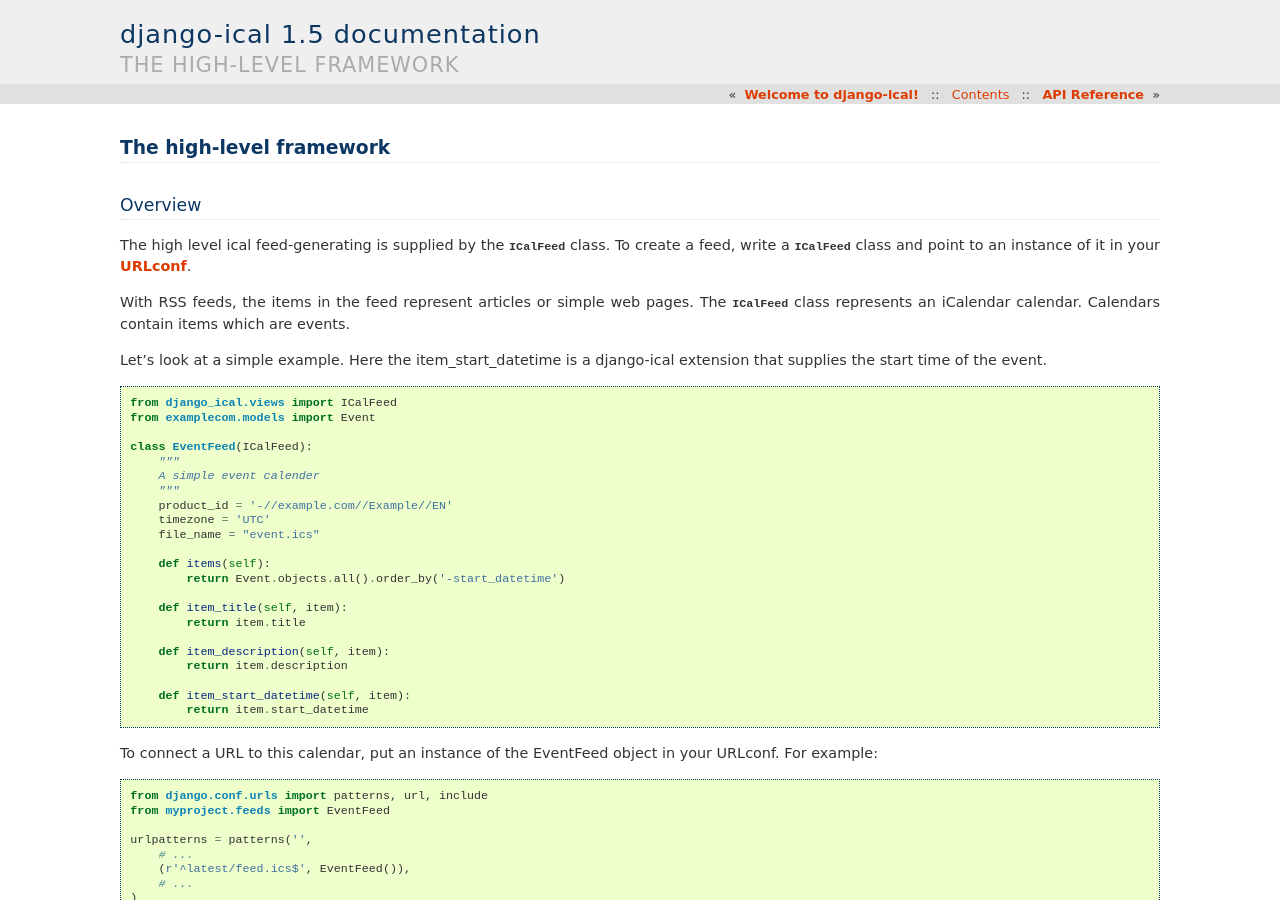
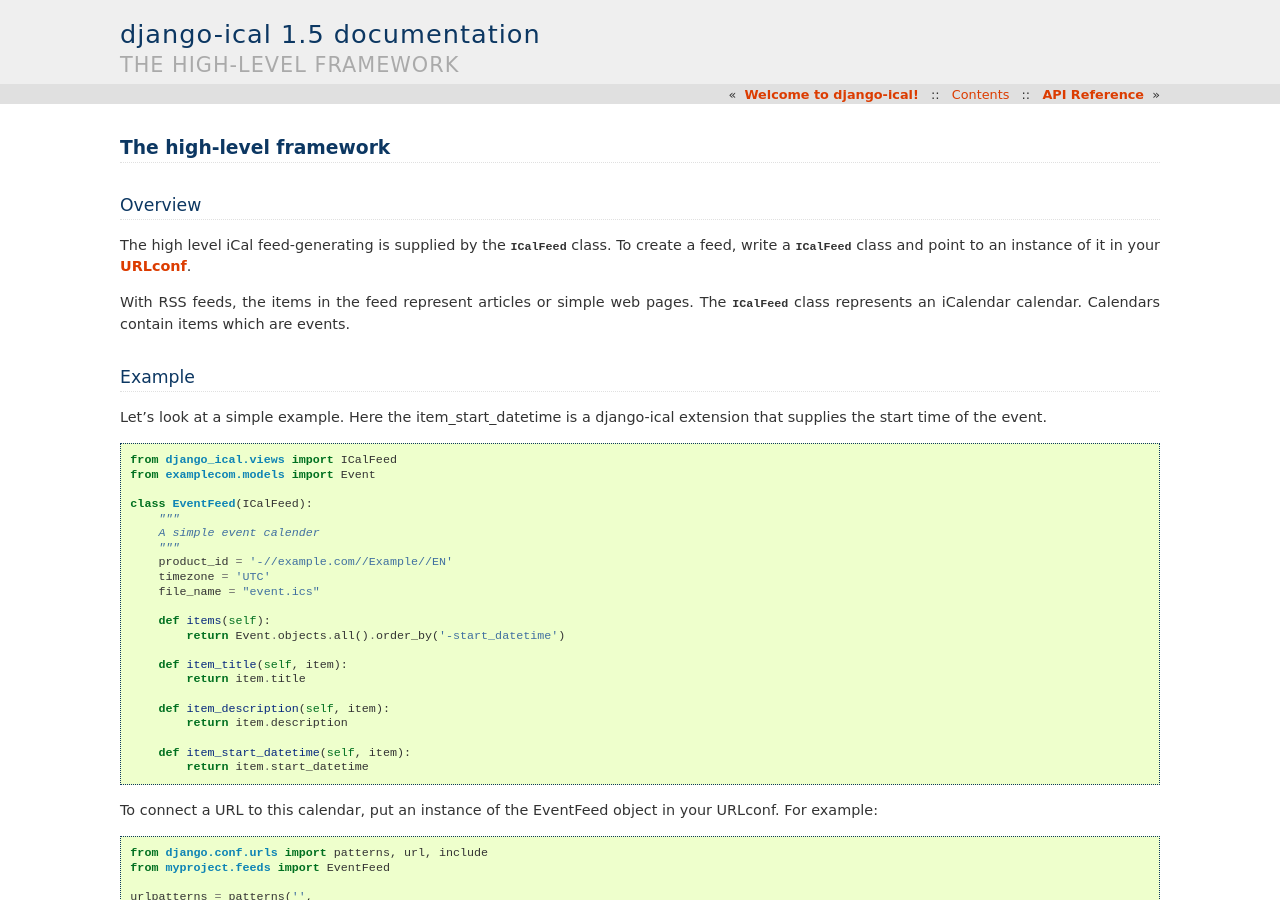
Before and after one commit to jazzband/django-ical, a Sphinx documentation site: the page built from docs/source/usage.rst, in a window 1280 px wide and 900 px high. Built offline with Sphinx 7.4.7, drawn with Linux system fonts in a browser that asks for light colours.

Commit message:
Add example section to project docs
Fixes #27

```diff
--- a/docs/source/usage.rst
+++ b/docs/source/usage.rst
@@ -2,16 +2,20 @@
 ========================
 
 Overview
-------------------------
+--------
 
-The high level ical feed-generating is supplied by the :class:`ICalFeed
-<django_ical.views.ICalFeed>` class.  To create a feed, write a
-:class:`ICalFeed <django_ical.views.ICalFeed>` class and point to an instance
-of it in your `URLconf <https://docs.djangoproject.com/en/1.9/topics/http/urls/>`_.
+The high level iCal feed-generating is supplied by the
+:class:`ICalFeed <django_ical.views.ICalFeed>` class.
+To create a feed, write a :class:`ICalFeed <django_ical.views.ICalFeed>`
+class and point to an instance of it in your
+`URLconf <https://docs.djangoproject.com/en/1.9/topics/http/urls/>`_.
 
 With RSS feeds, the items in the feed represent articles or simple web pages.
 The :class:`ICalFeed <django_ical.views.ICalFeed>` class represents an
 iCalendar calendar. Calendars contain items which are events.
+
+Example
+-------
 
 Let's look at a simple example. Here the item_start_datetime is a django-ical
 extension that supplies the start time of the event.
@@ -99,9 +103,8 @@
 scratch, from string (serialized iCal) and ``dateutil.rrule``.
 
 
-
 File Downloads
-------------------
+--------------
 
 The `file_name` parameter is an optional used as base name when generating the file. By
 default django-ical will not set the Content-Disposition header of the response. By setting
@@ -138,7 +141,7 @@
         # ...
 
 Property Reference and Extensions
---------------------------------------
+---------------------------------
 
 django-ical adds a number of extensions to the base syndication framework in
 order to support iCalendar feeds and ignores many fields used in RSS feeds.
@@ -230,10 +233,9 @@
 +-----------------------+-----------------------+-----------------------------+
 
 
-Note:
-
-* django-ical does not use the ``link`` property required by the Django
-  syndication framework.
+.. note::
+   django-ical does not use the ``link`` property required by the Django
+   syndication framework.
 
 The low-level framework
 ========================
```
Also changed, not shown: docs/source/index.rst (+4 -4 lines).
